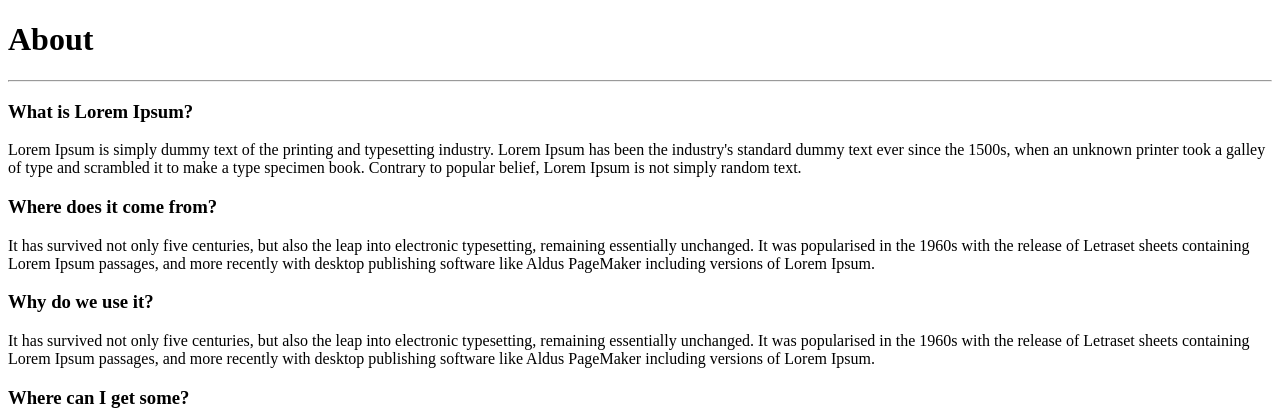
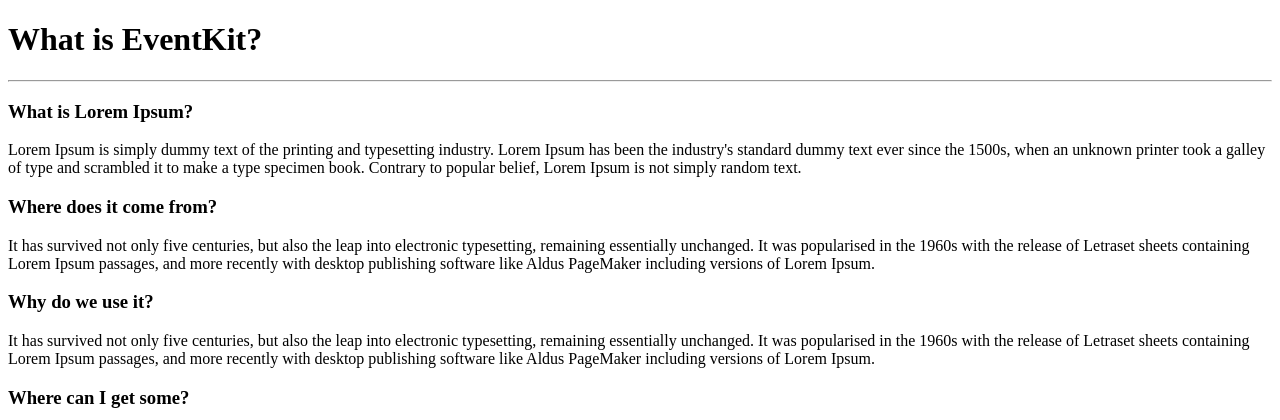
Before and after one commit to leoshtika/eventkit, a Yii app: template frontend/views/site/about.php in a window 1280 px wide. Shown: the top 420 px of the page. Run offline with PHP 8.4 and a stand-in for Yii, Linux system fonts and the light colour scheme; the template is opened without the code that fills it, so the values that code supplies are empty; some libraries are stand-ins or nearby versions.

Commit message:
Change title in about page

```diff
--- a/frontend/views/site/about.php
+++ b/frontend/views/site/about.php
@@ -4,7 +4,7 @@
 
 use yii\helpers\Html;
 
-$this->title = Yii::t('app', 'About');
+$this->title = Yii::t('app', 'What is EventKit?');
 $this->params['breadcrumbs'][] = $this->title;
 ?>
 <div class="site-about">
```
